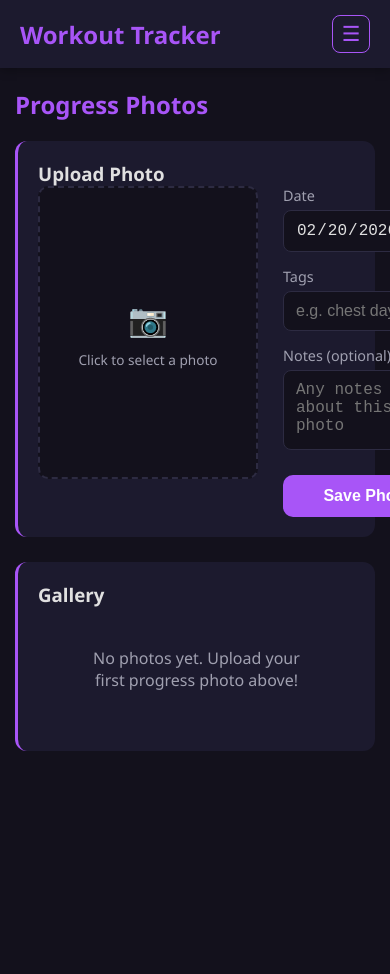
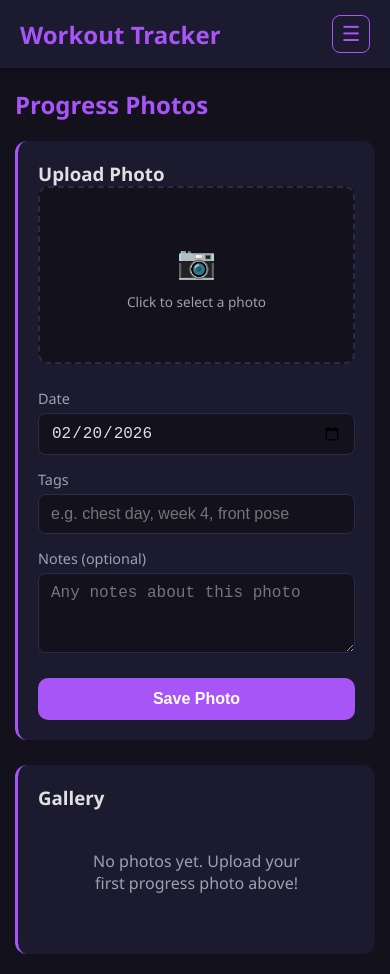
Before and after one commit to McKwakkle/workout-tracker, a React (Create React App) app: page /photos in a window 390 px wide. Before the commit the page ends 844 px from the top, so only its background shows below. Built offline with nearby package versions, Linux system fonts and the light colour scheme.

Commit message:
Enhance progress table layout with new wrapper and fix workout name casing

```diff
--- a/src/App.css
+++ b/src/App.css
@@ -1881,10 +1881,61 @@ body {
   }
 
   .progress-table-section {
+    overflow-x: visible;
+    position: relative;
+  }
+
+  .progress-table-section::after {
+    content: '';
+    position: absolute;
+    top: 0;
+    right: 0;
+    width: 40px;
+    height: 100%;
+    background: linear-gradient(to right, transparent, #1c1a2e);
+    pointer-events: none;
+    border-radius: 0 12px 12px 0;
+  }
+
+  .progress-table-wrapper {
     overflow-x: auto;
   }
 
   .progress-table {
     min-width: 500px;
   }
-}
+
+  .upload-form {
+    flex-direction: column;
+  }
+
+  .upload-left {
+    flex: none;
+    width: 100%;
+  }
+
+  .upload-area {
+    aspect-ratio: 16/9;
+  }
+
+  .upload-right {
+    flex: none;
+    width: 100%;
+  }
+
+  .btn-save-photo {
+    width: 100%;
+  }
+
+  .compare-toggle {
+    text-align: center;
+  }
+
+  .btn-compare-toggle {
+    width: 100%;
+  }
+
+  .gallery-grid {
+    grid-template-columns: repeat(2, 1fr);
+  }
+}
--- a/src/pages/Progress.js
+++ b/src/pages/Progress.js
@@ -64,7 +64,7 @@ function Progress() {
 
           data.push({
             date: workout.date,
-            WorkoutName: workout.name,
+            workoutName: workout.name,
             heaviestWeight: Number(heaviest.weight),
             heaviestReps: Number(heaviest.reps),
             unit: heaviest.unit,
@@ -207,6 +207,7 @@ function Progress() {
             {/* Progression Table */}
             <div className="progress-table-section">
               <h3>Weight Progression — {selectedExercise}</h3>
+              <div className='progress-table-wrapper'>
               {progressData.length === 0 ? (
                 <p className="empty-progress">No data yet for this exercise.</p>
               ) : (
@@ -264,6 +265,7 @@ function Progress() {
                   </tbody>
                 </table>
               )}
+              </div>
             </div>
           </div>
         </div>
```
